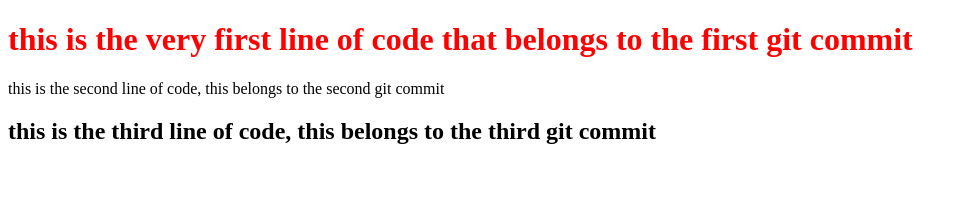
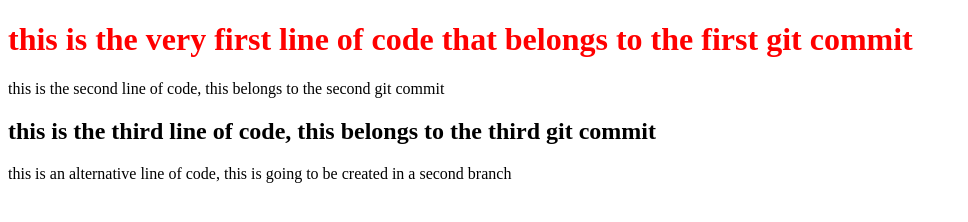
Before and after one commit to MiguelProgrammer1405/testing-repositories-2, a plain HTML site: page index.html in a window 1280 px wide. Shown: the whole page, without its empty margins (0-968 px from the left). Drawn offline with Linux system fonts and the light colour scheme.

Commit message:
alternative version

```diff
--- a/index.html
+++ b/index.html
@@ -17,5 +17,9 @@
     <h2>
       this is the third line of code, this belongs to the third git commit
     </h2>
+    <p>
+      this is an alternative line of code, this is going to be created in a
+      second branch
+    </p>
   </body>
 </html>
```
